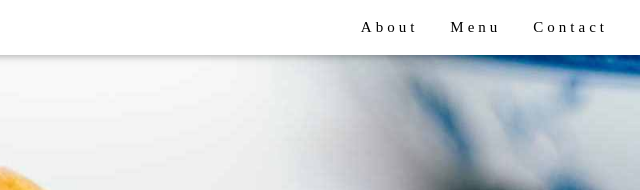
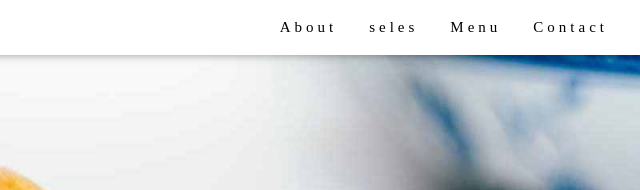
Before and after one commit to mardsonbarboza/mywebsite, a plain HTML site: page index.html in a window 1280 px wide. Shown: the top 190 px of the page, 640-1280 px from the left. Drawn offline with nearby package versions, Linux system fonts and the light colour scheme.

Commit message:
Adicionado o novo menu seles

```diff
--- a/index.html
+++ b/index.html
@@ -22,6 +22,7 @@ h1, h2, h3, h4, h5, h6 {
     <!-- Right-sided navbar links. Hide them on small screens -->
     <div class="w3-right w3-hide-small">
       <a href="#about" class="w3-bar-item w3-button">About</a>
+      <a href="#seles" class="w3-bar-item w3-button">seles</a>
       <a href="#menu" class="w3-bar-item w3-button">Menu</a>
       <a href="#contact" class="w3-bar-item w3-button">Contact</a>
     </div>
```
